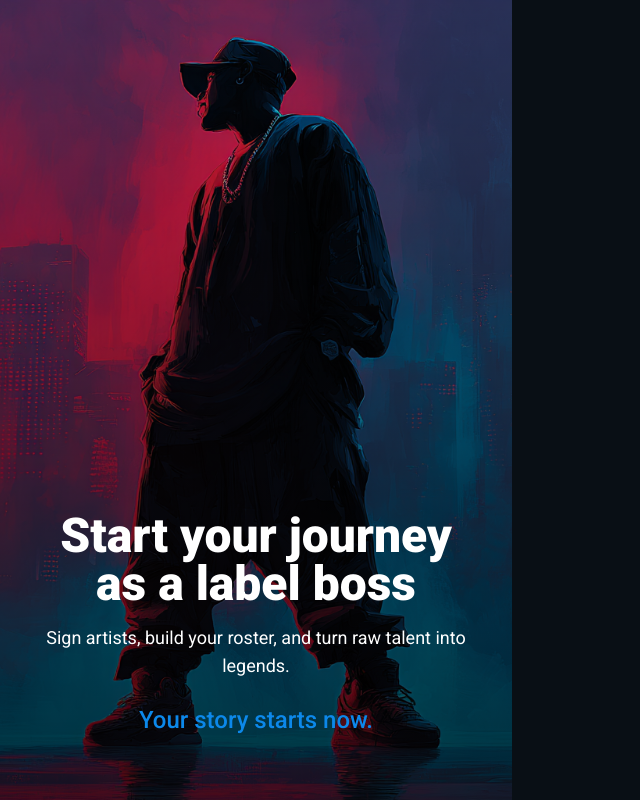
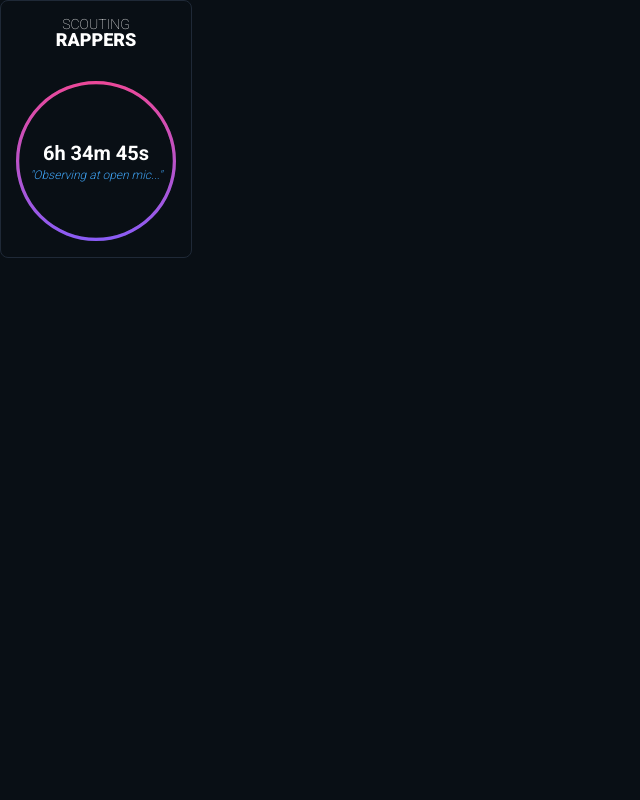
Before and after one commit to esdg/rap-label-tycoon-svelte-client, a SvelteKit app: page /template in a window 1280 px wide. Shown: the whole page, without its empty margins (0-640 px from the left). Built offline with nearby package versions, Linux system fonts and the light colour scheme; no server answers.

Commit message:
Creating scout task card

```diff
--- /dev/null
+++ b/src/lib/components/Cards/ScoutingTask.svelte
@@ -0,0 +1,107 @@
+<script lang="ts">
+	import { XMarkIcon, CheckIcon, ArrowRightIcon } from 'heroicons-svelte/24/solid';
+	import RadialProgressBar from '../progress-bars/RadialProgressBar.svelte';
+
+	export let state: 'loading' | 'in-progress' | 'failed' | 'succeeded' | 'error' = 'in-progress';
+
+	var taskProgress = 100;
+</script>
+
+<article
+	class="border border-gray-800 h-auto bg-app rounded-lg w-48 flex flex-col items-center gap-4 select-none"
+>
+	{#if state === 'in-progress'}
+		<div class="relative group p-4 w-48 h-64 overflow-hidden flex flex-col items-center gap-4">
+			<div class="text-center mb-4">
+				<h4 class="uppercase text-sm font-thin leading-none">Scouting</h4>
+				<p class="uppercase text-lg font-black leading-none">Rappers</p>
+			</div>
+
+			<RadialProgressBar
+				value={taskProgress}
+				strokeWidth={2}
+				useGradient={true}
+				gradientFrom="#8b5cf6"
+				gradientTo="#ec4899"
+				backgroundClass="stroke-gray-800"
+			>
+				<div class="flex flex-col items-center">
+					<span class="text-xl font-semibold">6h 34m 45s</span>
+					<span class="text-sm font-light text-xs italic text-primary-400"
+						>"Observing at open mic..."</span
+					>
+				</div>
+			</RadialProgressBar>
+		</div>
+	{:else if state === 'failed'}
+		<div class="relative group p-4 w-48 h-64 overflow-hidden flex flex-col items-center gap-4">
+			<div class="text-center mb-4">
+				<h4 class="uppercase text-sm font-thin leading-none">Scouting</h4>
+				<p class="uppercase text-lg font-black leading-none">Rappers</p>
+			</div>
+			<RadialProgressBar
+				value={taskProgress}
+				strokeWidth={2}
+				progressClass="stroke-error-500"
+				backgroundClass="stroke-gray-800"
+			>
+				<div class="flex flex-col items-center">
+					<div class="flex items-center">
+						<XMarkIcon class="w-4 h-4 text-error-500 inline" />
+						<span class="text-error-500 text-lg uppercase">Failed</span>
+					</div>
+				</div>
+			</RadialProgressBar>
+		</div>
+	{:else if state === 'succeeded'}
+		<div class="relative group p-4 w-48 h-64 overflow-hidden flex flex-col items-center gap-4">
+			<div>
+				<div class="text-center mb-4">
+					<h4 class="uppercase text-sm font-thin leading-none">Scouting</h4>
+					<p class="uppercase text-lg font-black leading-none">Rappers</p>
+				</div>
+				<RadialProgressBar
+					value={taskProgress}
+					strokeWidth={2}
+					progressClass="stroke-success-500"
+					backgroundClass="stroke-gray-800"
+				>
+					<div class="flex flex-col items-center">
+						<div class="flex items-center">
+							<CheckIcon class="w-4 h-4 text-success-500 inline" />
+							<span class="text-success-500 text-lg uppercase">Succeeded</span>
+						</div>
+					</div>
+				</RadialProgressBar>
+			</div>
+			<div
+				class="
+                border border-primary-500
+                rounded-lg
+                absolute inset-0
+                bg-app
+                opacity-0
+                group-hover:opacity-100
+                transition-opacity
+                flex flex-col items-center justify-center justify-between p-4"
+			>
+				<span class="text-primary-500 font-black uppercase">Results</span>
+				<svg
+					fill="text-primary-500"
+					id="Layer_1"
+					xmlns="http://www.w3.org/2000/svg"
+					viewBox="0 0 57.27 81.25"
+					class="size-16 text-primary-500"
+					><path
+						fill="#0c88ea"
+						d="M50.88,4.68h-16.18c-.72-2.68-3.19-4.68-6.07-4.68-1.66,0-3.23,.64-4.4,1.8-.82,.8-1.39,1.79-1.68,2.88H6.39C2.86,4.67,0,7.54,0,11.06v63.8c0,3.52,2.87,6.39,6.39,6.39H50.88c3.52,0,6.39-2.87,6.39-6.39V11.06c0-3.52-2.86-6.39-6.38-6.39h0Zm-27.01,3.04c.83,0,1.5-.66,1.52-1.49,.02-.86,.36-1.66,.98-2.26,.6-.6,1.41-.93,2.27-.93,1.75,0,3.21,1.43,3.24,3.18,.02,.83,.69,1.49,1.52,1.49h5.11v5.91H18.77V7.71h5.11Zm30.35,67.15c0,1.84-1.5,3.34-3.34,3.34H6.39c-1.84,0-3.34-1.5-3.34-3.34V11.06c0-1.84,1.5-3.34,3.34-3.34H15.72v7.43c0,.84,.68,1.52,1.52,1.52h22.78c.84,0,1.52-.68,1.52-1.52V7.72h9.33c1.84,0,3.34,1.5,3.34,3.34v63.8h0Zm-25.59-24.88c7.59,0,13.77-6.18,13.77-13.77s-6.18-13.77-13.77-13.77-13.77,6.18-13.77,13.77,6.18,13.77,13.77,13.77Zm0-24.49c5.91,0,10.72,4.81,10.72,10.72s-4.81,10.72-10.72,10.72-10.72-4.81-10.72-10.72,4.81-10.72,10.72-10.72Zm-6.34,10.98c-.59-.59-.59-1.56,0-2.15,.59-.59,1.55-.59,2.15,0l2.98,2.98,5.39-5.39c.59-.59,1.55-.59,2.15,0s.59,1.56,0,2.15l-6.46,6.46c-.3,.3-.69,.45-1.07,.45s-.78-.15-1.07-.45l-4.05-4.05h0Zm20.94,22.93c0,.84-.68,1.52-1.52,1.52H15.55c-.84,0-1.52-.68-1.52-1.52s.68-1.52,1.52-1.52h26.17c.84,0,1.52,.68,1.52,1.52Zm0,8.03c0,.84-.68,1.52-1.52,1.52H15.55c-.84,0-1.52-.68-1.52-1.52s.68-1.52,1.52-1.52h26.17c.84,0,1.52,.68,1.52,1.52Z"
+					/></svg
+				>
+				<span
+					class="text-primary-500 text-xs border border-primary-500 pl-2 pr-2 pt-1 pb-1 rounded-full block mt-2"
+					>View details <ArrowRightIcon class="inline w-4 h-4 text-primary-500 " /></span
+				>
+			</div>
+		</div>
+	{/if}
+</article>
--- /dev/null
+++ b/src/lib/components/progress-bars/RadialProgressBar.svelte
@@ -0,0 +1,71 @@
+<script lang="ts">
+	export let value: number = 0; // 0 to 100
+	export let strokeWidth: number = 5;
+	export let progressClass: string = 'stroke-blue-500'; // Tailwind class for progress color
+	export let backgroundClass: string = 'stroke-gray-700'; // Tailwind class for background track
+
+	// Optional gradient configuration
+	export let useGradient: boolean = false;
+	export let gradientFrom: string = '#8b5cf6'; // purple-500
+	export let gradientTo: string = '#ec4899'; // pink-500
+	export let gradientId: string = `gradient-${Math.random().toString(36).substr(2, 9)}`;
+
+	// Clamp value between 0 and 100
+	$: clampedValue = Math.max(0, Math.min(100, value));
+
+	// SVG circle calculations
+	const size = 100; // SVG viewBox size
+	const center = size / 2;
+	const radius = (size - strokeWidth) / 2;
+	const circumference = 2 * Math.PI * radius;
+
+	// Calculate stroke-dashoffset based on progress (starts from top, goes clockwise)
+	$: strokeDashoffset = circumference - (clampedValue / 100) * circumference;
+</script>
+
+<div class="relative w-40 h-40 aspect-square">
+	<svg
+		viewBox="0 0 {size} {size}"
+		class="w-full h-full -rotate-90"
+		xmlns="http://www.w3.org/2000/svg"
+	>
+		<!-- Gradient definition -->
+		{#if useGradient}
+			<defs>
+				<linearGradient id={gradientId} x1="0%" y1="0%" x2="100%" y2="0%">
+					<stop offset="0%" style="stop-color:{gradientFrom};stop-opacity:1" />
+					<stop offset="100%" style="stop-color:{gradientTo};stop-opacity:1" />
+				</linearGradient>
+			</defs>
+		{/if}
+
+		<!-- Background circle -->
+		<circle
+			cx={center}
+			cy={center}
+			r={radius}
+			fill="none"
+			stroke-width={strokeWidth}
+			class={backgroundClass}
+		/>
+
+		<!-- Progress circle -->
+		<circle
+			cx={center}
+			cy={center}
+			r={radius}
+			fill="none"
+			stroke-width={strokeWidth}
+			stroke-dasharray={circumference}
+			stroke-dashoffset={strokeDashoffset}
+			stroke-linecap="round"
+			class={useGradient ? '' : progressClass}
+			stroke={useGradient ? `url(#${gradientId})` : undefined}
+		/>
+	</svg>
+
+	<!-- Center content slot -->
+	<div class="absolute inset-0 flex items-center justify-center">
+		<slot />
+	</div>
+</div>
--- a/src/routes/+layout.svelte
+++ b/src/routes/+layout.svelte
@@ -63,7 +63,7 @@
 />
 <Modal />
 
-<div class="flex flex-row">
+<div class="flex flex-row antialiased">
 	{#if $authLoading && !isPublicRoute}
 		<div class="min-h-screen bg-gray-900 flex items-center justify-center">
 			<div class="text-white text-xl">Loading...</div>
--- a/src/routes/labels/+page.svelte
+++ b/src/routes/labels/+page.svelte
@@ -5,6 +5,7 @@
 	import Button from '$lib/components/Button.svelte';
 	import { fetchLabelTasks } from '$lib/api';
 	import type { ScoutingTaskResponse } from '$lib/types/scouting';
+	import ScoutingTask from '$lib/components/Cards/ScoutingTask.svelte';
 
 	let tasks: ScoutingTaskResponse[] = [];
 	let serverTimeOffset = 0; // Difference between server time and client time
@@ -72,6 +73,16 @@
 		return endTime <= getCurrentServerTime();
 	}
 
+	function getTaskStatus(task: ScoutingTaskResponse): 'in-progress' | 'failed' | 'succeeded' {
+		if (!isTaskFinished(task)) {
+			return 'in-progress';
+		}
+		if (task.results?.success) {
+			return 'succeeded';
+		}
+		return 'failed';
+	}
+
 	function formatTimeRemaining(endTime: string): string {
 		const end = new Date(endTime).getTime();
 		const diff = end - getCurrentServerTime();
@@ -99,7 +110,7 @@
 		}, 1000);
 
 		// Refresh tasks every 10 seconds (only if label is available)
-		const taskInterval = setInterval(() => {
+		/* 		const taskInterval = setInterval(() => {
 			if ($label?.id) {
 				loadTasks();
 			}
@@ -108,11 +119,11 @@
 		return () => {
 			clearInterval(timeInterval);
 			clearInterval(taskInterval);
-		};
+		}; */
 	});
 </script>
 
-<div class="min-h-screen bg-gray-900 text-white p-8">
+<div class="min-h-screen text-white p-8">
 	<h1 class="text-3xl font-bold mb-8">Dashboard</h1>
 
 	<div class="space-y-8">
@@ -127,7 +138,7 @@
 		</div>
 
 		<!-- Ongoing Tasks Section -->
-		<div class="bg-gray-800 rounded-lg p-6">
+		<div>
 			<h2 class="text-2xl font-bold mb-4">Ongoing Tasks</h2>
 
 			{#if loading}
@@ -139,6 +150,7 @@
 			{:else}
 				<div class="space-y-4">
 					{#each tasks as task}
+						<ScoutingTask state={getTaskStatus(task)} />
 						<div
 							class="bg-gray-700 rounded-lg p-4 border-l-4 {isTaskFinished(task)
 								? 'border-green-500'
--- a/src/routes/template/+page.svelte
+++ b/src/routes/template/+page.svelte
@@ -1,24 +1,9 @@
 <script>
 	import hero from '$lib/assets/hero-register.png';
+	import ScoutingTask from '$lib/components/Cards/ScoutingTask.svelte';
+	import RadialProgressBar from '$lib/components/progress-bars/RadialProgressBar.svelte';
 </script>
 
-<div class="flex flex-row h-screen">
-	<section class="basis-2/5 overflow-hidden relative select-none">
-		<img src={hero} alt="Hero" class="absolute inset-0 h-full w-full object-cover" />
-
-		<div class="absolute inset-0 bg-gradient-to-t from-black/70 to-black/20"></div>
-
-		<div class="relative z-10 mx-auto flex h-full max-w-6xl items-end px-6 pb-16 text-white">
-			<div class="w-112 mx-auto">
-				<h1 class="text-5xl font-black mb-4 text-center">Start your journey as a label boss</h1>
-				<p class="max-w text-lg text-center">
-					Sign artists, build your roster, and turn raw talent into legends.
-				</p>
-				<p class="max-w text-2xl font-medium text-center mt-6 text-primary-500">
-					Your story starts now.
-				</p>
-			</div>
-		</div>
-	</section>
-	<section class="basis-3/5"></section>
+<div class="h-screen">
+	<ScoutingTask />
 </div>
```
